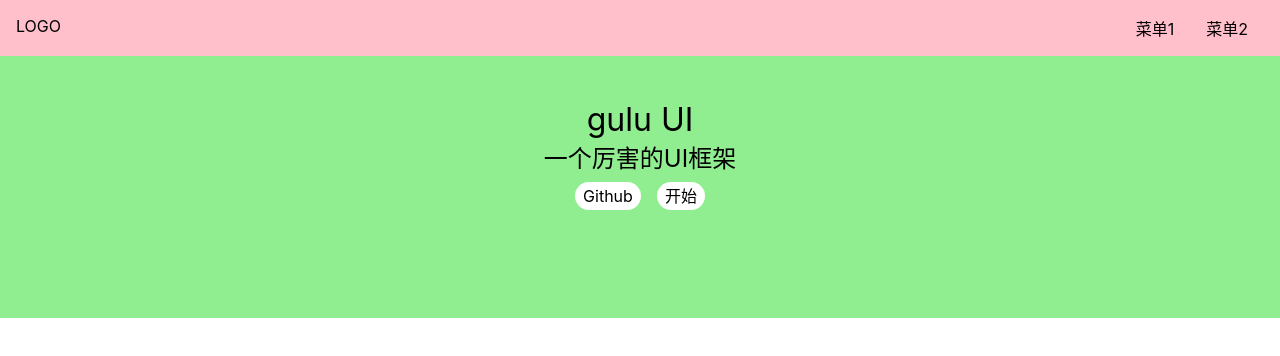
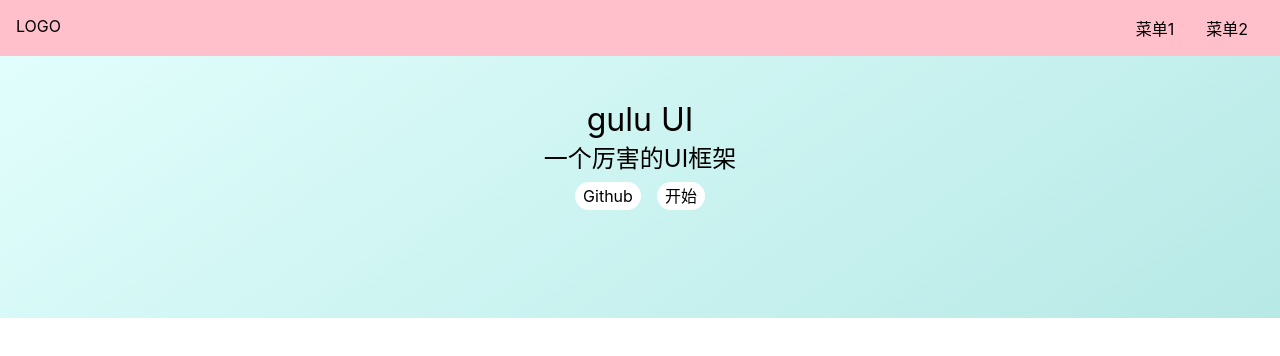
Before and after one commit to mumu111111/gulu-ui, a Vue app: page /doc/dialog in a window 1280 px wide. Shown: the top 356 px of the page. Built offline with nearby package versions, Linux system fonts and the light colour scheme.

Commit message:
加背景渐变

```diff
--- a/src/views/Home.vue
+++ b/src/views/Home.vue
@@ -1,6 +1,6 @@
 
 <template>
-  <div>
+  <div class="topnavAndBanner">
     <Topnav />
     <div class="banner">
       <h1>gulu UI</h1>
@@ -19,13 +19,19 @@
 };
 </script>
 <style lang="scss" scoped>
+.topnavAndBanner {
+  background: linear-gradient(
+    145deg,
+    rgba(227, 255, 253, 1) 0%,
+    rgba(183, 233, 230, 1) 100%
+  );
+}
 .banner {
   padding: 100px 0;
   display: flex;
   justify-content: center;
   align-items: center;
   flex-direction: column;
-  background: lightgreen;
   > .actions {
     padding: 8px 0;
     a {
```
